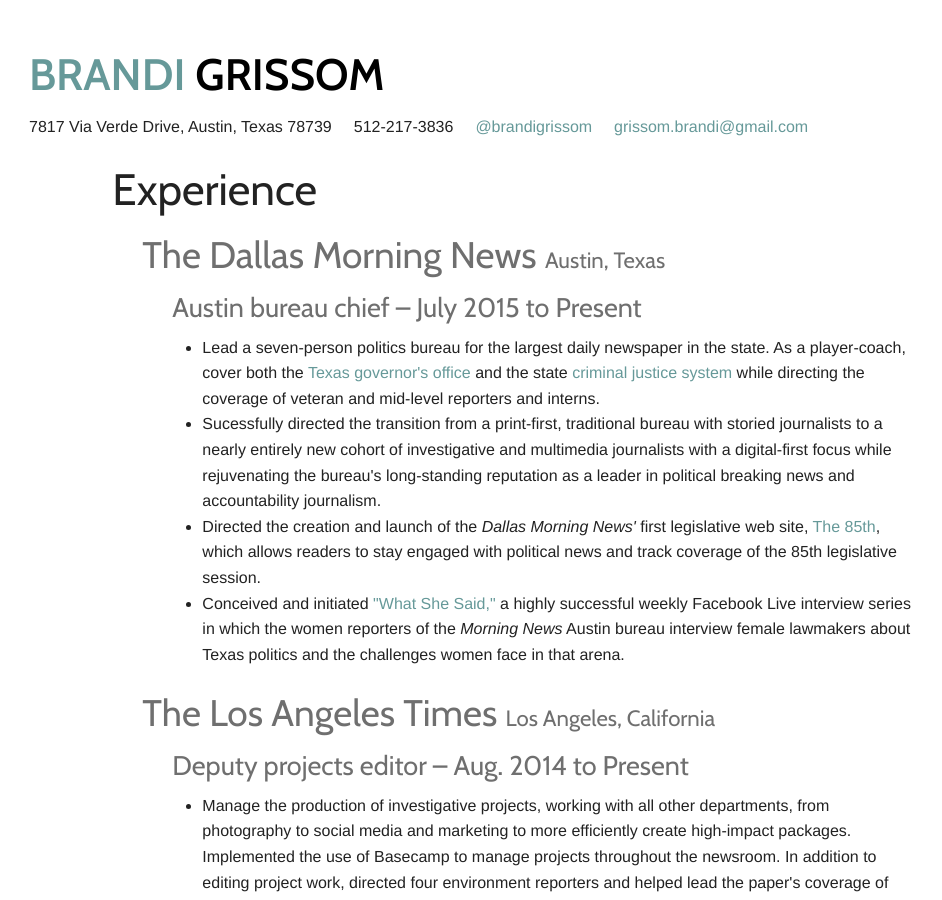
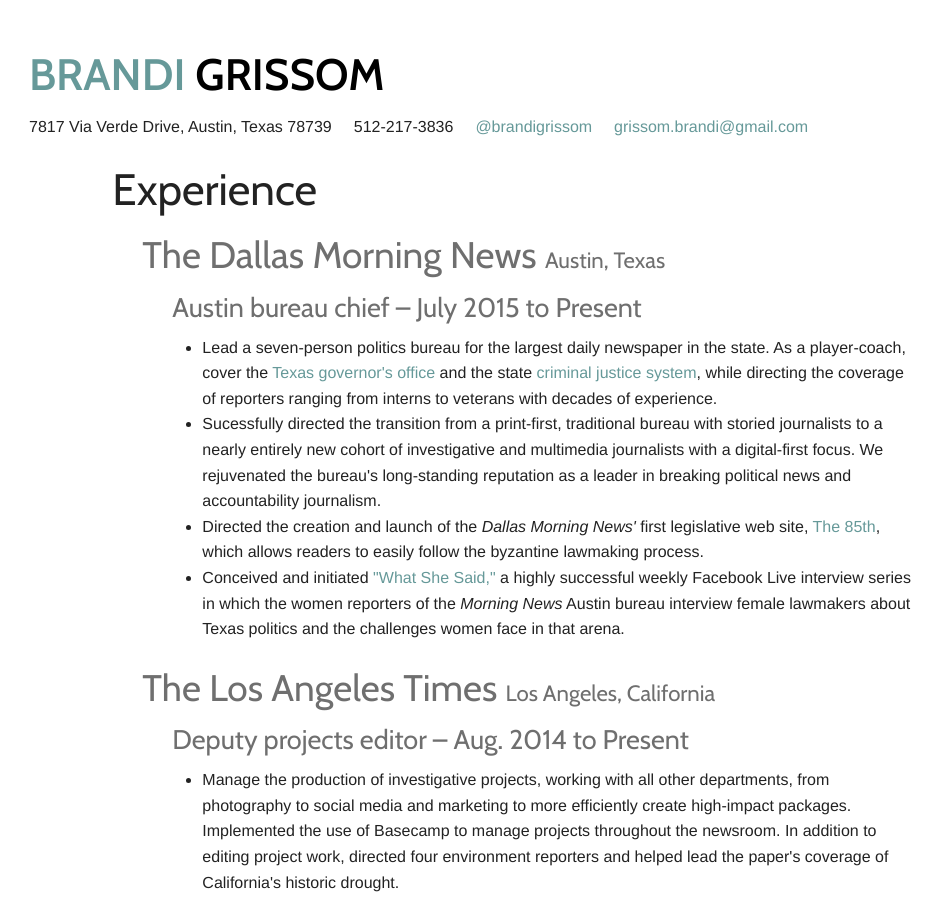
Before and after one commit to BrandiGrissom/resume, a Jekyll site: the page built from index.html, in a window 1280 px wide and 900 px high. Shown: the whole window, without its empty margins (126-1068 px from the left). Built offline with Jekyll 4.4.1, drawn with Linux system fonts in a browser that asks for light colours.

Commit message:
Edits to bureau addition

```diff
--- a/index.html
+++ b/index.html
@@ -24,9 +24,9 @@
     <h3 class="subheader">Austin bureau chief – July 2015 to Present</h3>
 
     <ul>
-      <li>Lead a seven-person politics bureau for the largest daily newspaper in the state. As a player-coach, cover both the <a href="http://www.dallasnews.com/news/texas-legislature/2017/03/01/major-conservatives-piggy-banks-behind-texas-obsession-amending-constitution">Texas governor's office</a> and the state <a href="http://www.dallasnews.com/news/dallas-ambush/2016/07/16/fatal-encounters-suspects-deaths-rise-across-texas-even-arrests-drop">criminal justice system</a> while directing the coverage of veteran and mid-level reporters and interns.
-      <li>Sucessfully directed the transition from a print-first, traditional bureau with storied journalists to a nearly entirely new cohort of investigative and multimedia journalists with a digital-first focus while rejuvenating the bureau's long-standing reputation as a leader in political breaking news and accountability journalism.
-      <li>Directed the creation and launch of the <em>Dallas Morning News'</em> first legislative web site, <a href="http://interactives.dallasnews.com/2017/the-85th/">The 85th</a>, which allows readers to stay engaged with political news and track coverage of the 85th legislative session.
+      <li>Lead a seven-person politics bureau for the largest daily newspaper in the state. As a player-coach, cover the <a href="http://www.dallasnews.com/news/texas-legislature/2017/03/01/major-conservatives-piggy-banks-behind-texas-obsession-amending-constitution">Texas governor's office</a> and the state <a href="http://www.dallasnews.com/news/dallas-ambush/2016/07/16/fatal-encounters-suspects-deaths-rise-across-texas-even-arrests-drop">criminal justice system</a>, while directing the coverage of reporters ranging from interns to veterans with decades of experience.
+      <li>Sucessfully directed the transition from a print-first, traditional bureau with storied journalists to a nearly entirely new cohort of investigative and multimedia journalists with a digital-first focus. We rejuvenated the bureau's long-standing reputation as a leader in breaking political news and accountability journalism.
+      <li>Directed the creation and launch of the <em>Dallas Morning News'</em> first legislative web site, <a href="http://interactives.dallasnews.com/2017/the-85th/">The 85th</a>, which allows readers to easily follow the byzantine lawmaking process.
       <li>Conceived and initiated <a href="https://www.facebook.com/pg/dmnpolitics/videos/">"What She Said,"</a> a highly successful weekly Facebook Live interview series in which the women reporters of the <em>Morning News</em> Austin bureau interview female lawmakers about Texas politics and the challenges women face in that arena.
     </ul>
 
```
